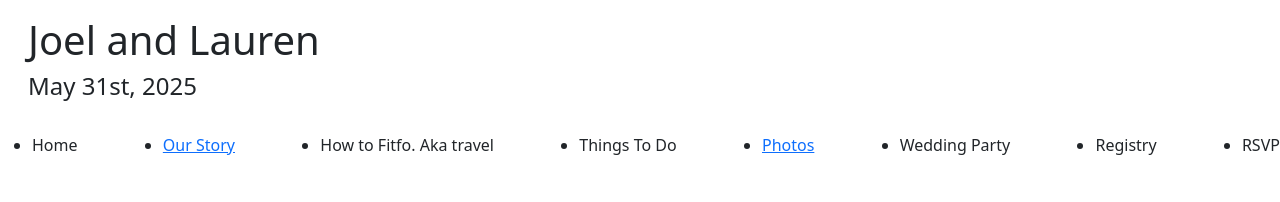
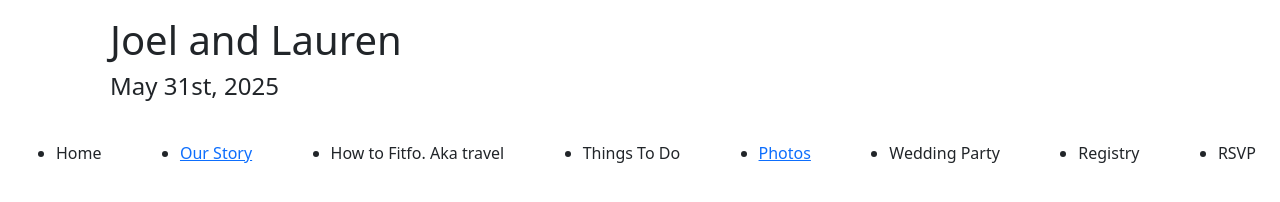
Before and after one commit to Taboada-B/Wedding, a plain HTML site: page index.html in a window 1280 px wide. Drawn offline with nearby package versions, Linux system fonts and the light colour scheme.

Commit message:
didn't do much

```diff
--- a/assets/css/style.css
+++ b/assets/css/style.css
@@ -1,5 +1,47 @@
-img{
-    width: 250px;
-    height: auto;
 
-}
+/*
+  1. Use a more-intuitive box-sizing model.
+*/
+*, *::before, *::after {
+    box-sizing: border-box;
+  }
+  /*
+    2. Remove default margin
+  */
+  * {
+    margin: 0;
+  }
+  /*
+    Typographic tweaks!
+    3. Add accessible line-height
+    4. Improve text rendering
+  */
+  body {
+    line-height: 1.5;
+    -webkit-font-smoothing: antialiased;
+  }
+  /*
+    5. Improve media defaults
+  */
+  img, picture, video, canvas, svg {
+    display: block;
+    max-width: 100%;
+  }
+  /*
+    6. Remove built-in form typography styles
+  */
+  input, button, textarea, select {
+    font: inherit;
+  }
+  /*
+    7. Avoid text overflows
+  */
+  p, h1, h2, h3, h4, h5, h6 {
+    overflow-wrap: break-word;
+  }
+  /*
+    8. Create a root stacking context
+  */
+  #root, #__next {
+    isolation: isolate;
+  }
--- a/index.html
+++ b/index.html
@@ -5,22 +5,26 @@
     <meta charset="UTF-8">
     <meta name="viewport" content="width=device-width, initial-scale=1.0">
     <title>Bryan&Joel</title>
+    <link rel="stylesheet" href="./assets/css/style.css">
     <link href="https://cdn.jsdelivr.net/npm/bootstrap@5.1.3/dist/css/bootstrap.min.css" rel="stylesheet"
         integrity="sha384-1BmE4kWBq78iYhFldvKuhfTAU6auU8tT94WrHftjDbrCEXSU1oBoqyl2QvZ6jIW3" crossorigin="anonymous">
-    <link rel="stylesheet" href="./assets/css/style.css">
+
 </head>
 
 <body>
-    <div class="m-3 container">
-        <div class="row">
-            <header class=" container-fluid ">
+    <header class=" container">
+        <div class="m-3 container">
+            <div class="row">
                 <h1 class="col">Joel and Lauren</h1>
-                <h4 class="col">May 31st, 2025</h4>
-            </header>
+            </div>
+            <div class="row ">
+                <h4 class="col align-self-end ">May 31st, 2025</h4>
+            </div>
         </div>
-    </div>
-    <nav>
-        <ul class="navbar navbar-light">
+    </header>
+
+    <nav class="m-4">
+        <ul class="navbar">
             <li>Home</li>
             <li><a href="https://www.youtube.com/watch?v=dQw4w9WgXcQ&ab_channel=RickAstley">Our Story</a></li>
             <li>How to Fitfo. Aka travel</li>
@@ -32,8 +36,6 @@
         </ul>
     </nav>
 
-
-
 </body>
 
 </html>
```
